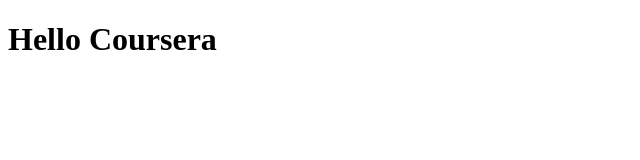
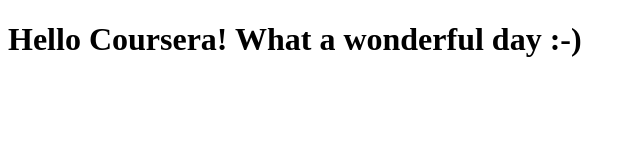
Before and after one commit to GuyBresler/coursera-test, a plain HTML site: page site/index.html in a window 1280 px wide. Shown: the whole page, without its empty margins (0-640 px from the left). Drawn offline with Linux system fonts and the light colour scheme.

Commit message:
Small Edition

```diff
--- a/site/index.html
+++ b/site/index.html
@@ -4,6 +4,6 @@
 	<title>Hello Coursera</title>
 </head>
 <body>
-<h1>Hello Coursera</h1>
+<h1>Hello Coursera! What a wonderful day :-)</h1>
 </body>
 </html>
```
